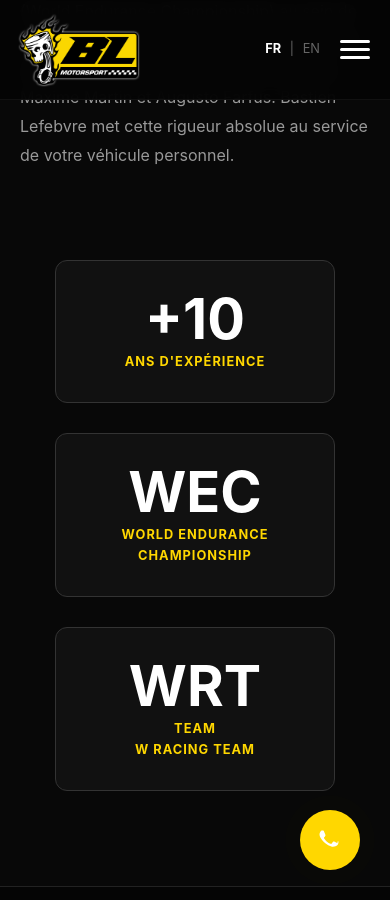
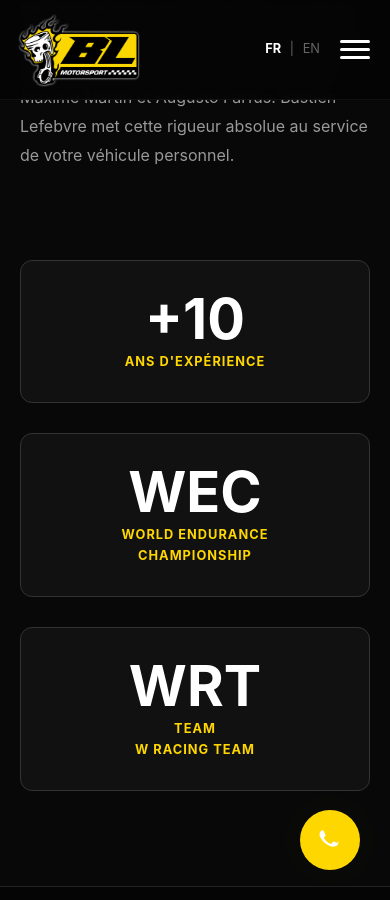
Before and after one commit to DuvalDVL/bl-motorsport, a Jekyll site: the page built from fr/index.html, in a window 390 px wide and 900 px high, scrolled down 1162 px. Built offline with Jekyll 4.4.1, drawn with Linux system fonts in a browser that asks for light colours.

Commit message:
Update style.scss

```diff
--- a/assets/css/style.scss
+++ b/assets/css/style.scss
@@ -151,8 +151,14 @@ img { max-width: 100%; height: auto; display: block; }
   .bio-stats {
     gap: 15px;
     margin-top: 30px;
-    flex-direction: row;
-    justify-content: center;
+    flex-direction: column; /* CHANGÉ : Colonne dès 900px pour éviter le chevauchement */
+    align-items: center;
+  }
+  .stat-card {
+    width: 100%;
+    max-width: 350px; /* Limite la largeur sur tablette/mobile */
+    aspect-ratio: auto; /* Plus besoin du carré parfait sur mobile */
+    margin-bottom: 10px;
   }
 }
 
@@ -180,24 +186,24 @@ img { max-width: 100%; height: auto; display: block; }
   }
 }
 
-/* MOBILE SPECIFIQUE (Petits écrans) : On empile pour éviter le débordement */
+/* MOBILE SPECIFIQUE (Petits écrans) : On blinde l'empilement */
 @media (max-width: 600px) {
   .bio-stats {
-    flex-direction: column; /* Empile les cartes verticalement */
+    flex-direction: column;
     align-items: center;
     width: 100%;
   }
 
   .stat-card {
     width: 100%;       /* Prend toute la largeur dispo */
-    max-width: 280px;  /* Mais pas trop large non plus */
-    aspect-ratio: auto; /* Hauteur automatique selon le texte */
+    max-width: 100%;   /* Ne dépasse jamais l'écran */
+    aspect-ratio: auto;
     flex: none;
     margin-bottom: 15px;
   }
 
   .stat-number {
-    font-size: 2.5rem; /* Un peu plus petit sur mobile */
+    font-size: 2.5rem;
   }
 }
 
@@ -287,8 +293,8 @@ img { max-width: 100%; height: auto; display: block; }
 
     .service-image {
       order: 2; /* L'image en deuxième */
-      width: 100%;
-      margin-top: 20px; /* Espace au-dessus de l'image */
+      width: 100% !important; /* CORRIGÉ : Largeur forcée pour l'image moteur */
+      margin-top: 20px;
       margin-bottom: 0;
     }
 
```
